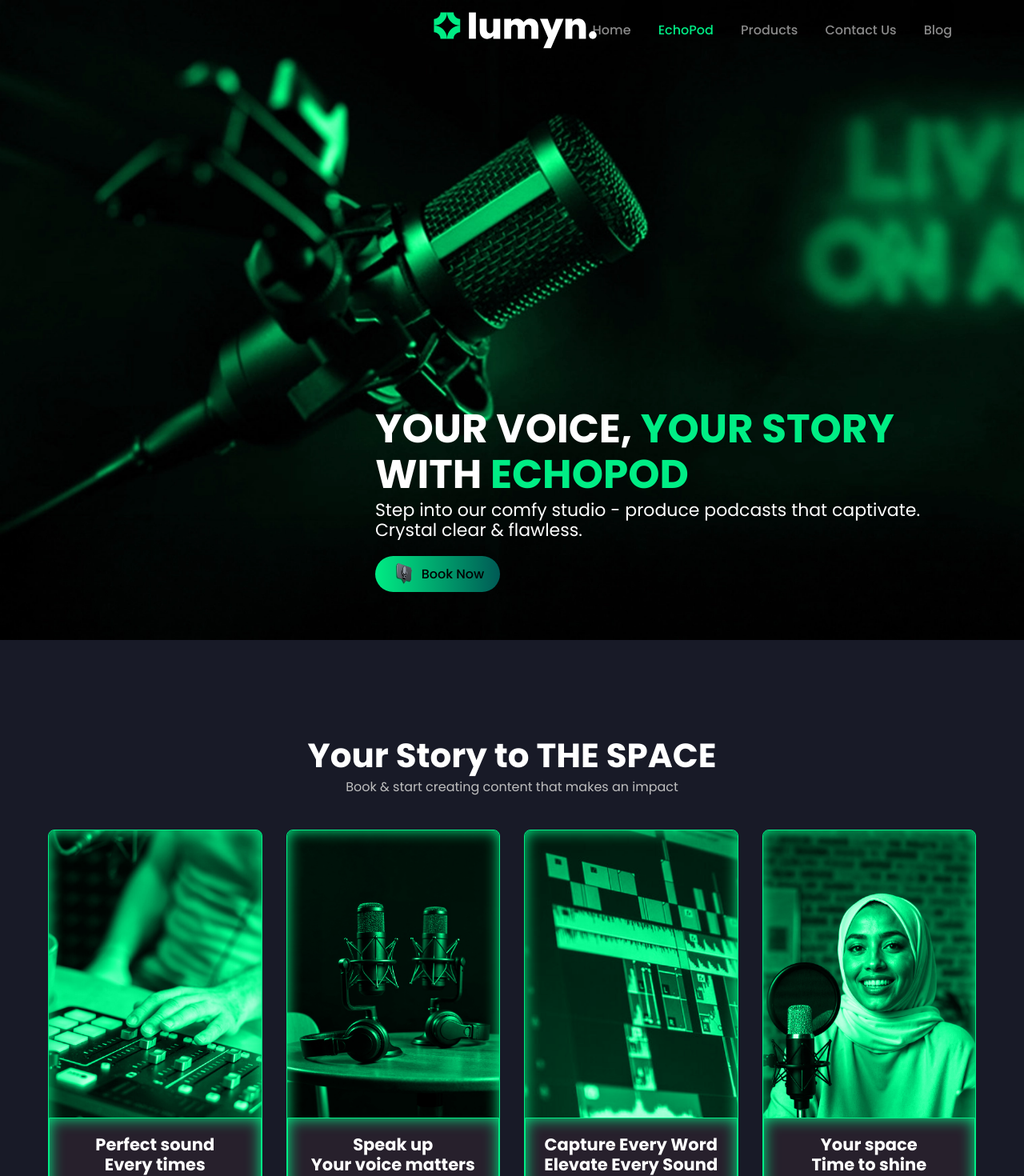
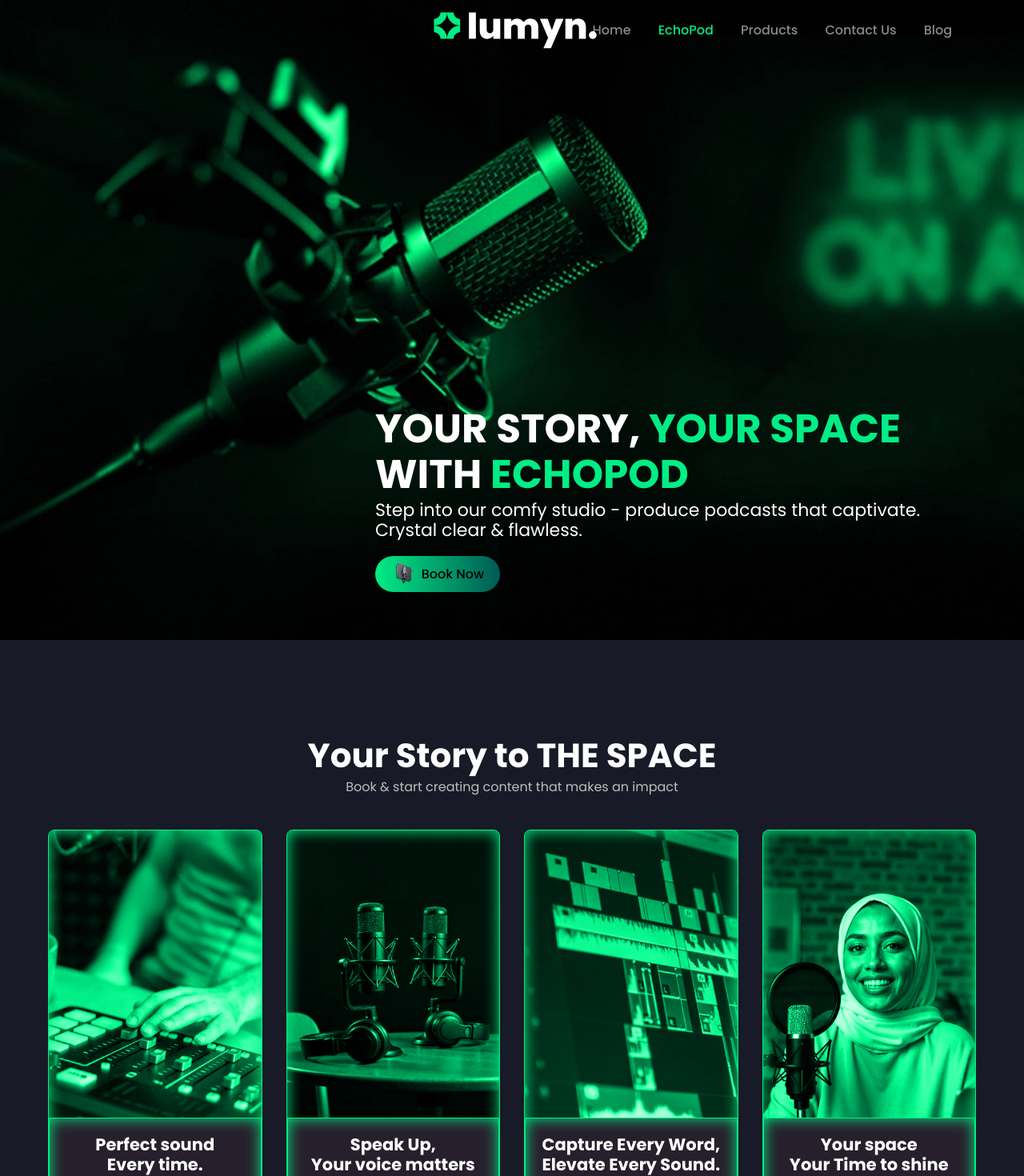
Before and after one commit to vishnutk41/team-lumyn, a Next.js app: page /podcast in a window 1280 px wide. Shown: the top 1470 px of the page at 80% size. Built offline with nearby package versions, Linux system fonts and the light colour scheme.

Commit message:
podcast text

```diff
--- a/src/pages/podcast.tsx
+++ b/src/pages/podcast.tsx
@@ -30,7 +30,7 @@
 
             <div className="container">
     <h3 className="title" data-aos="fade-down">
-    YOUR VOICE, <span>YOUR STORY</span> <br />
+    YOUR STORY, <span>YOUR SPACE</span> <br />
     WITH <span>ECHOPOD </span>
   </h3>
   <p className="sub_title">
@@ -71,13 +71,13 @@
                     </div>
                     <div className="bottom_container">
                       <h4 className="title">Perfect sound </h4>
-                      <h4 className="title">Every times </h4>
+                      <h4 className="title">Every time. </h4>
                     </div>
                   </div>
                   <div className="card_resonance_pro">
                     <div className="image_container"></div>
                     <div className="bottom_container">
-                      <h4 className="title">Speak up </h4>
+                      <h4 className="title">Speak Up, </h4>
                       <h4 className="title">Your voice matters </h4>
                     </div>
                   </div>
@@ -85,8 +85,8 @@
                     <div className="image_container">
                     </div>
                     <div className="bottom_container">
-                      <h4 className="title">Capture Every Word  </h4>
-                      <h4 className="title">Elevate Every Sound </h4>
+                      <h4 className="title">Capture Every Word,  </h4>
+                      <h4 className="title">Elevate Every Sound. </h4>
                     </div>
                   </div>
 
@@ -95,7 +95,7 @@
                     <div className="image_container"></div>
                     <div className="bottom_container">
                       <h4 className="title">Your space </h4>
-                      <h4 className="title">Time to shine </h4>
+                      <h4 className="title">Your Time to shine </h4>
                     </div>
                   </div>
                 </div>
@@ -223,7 +223,7 @@
             <div className="part_one">
               <div className="wrapper">
                 <h3 className="title">
-                Create.Inspire.Amplify:Podcasting Reimagined                </h3>
+                Create. Inspire. Amplify: Podcasting Reimagined                </h3>
 
                 <p className="sub_title">
                 Podcasts are more than just audio; the space where your voice takes center stage.
```
